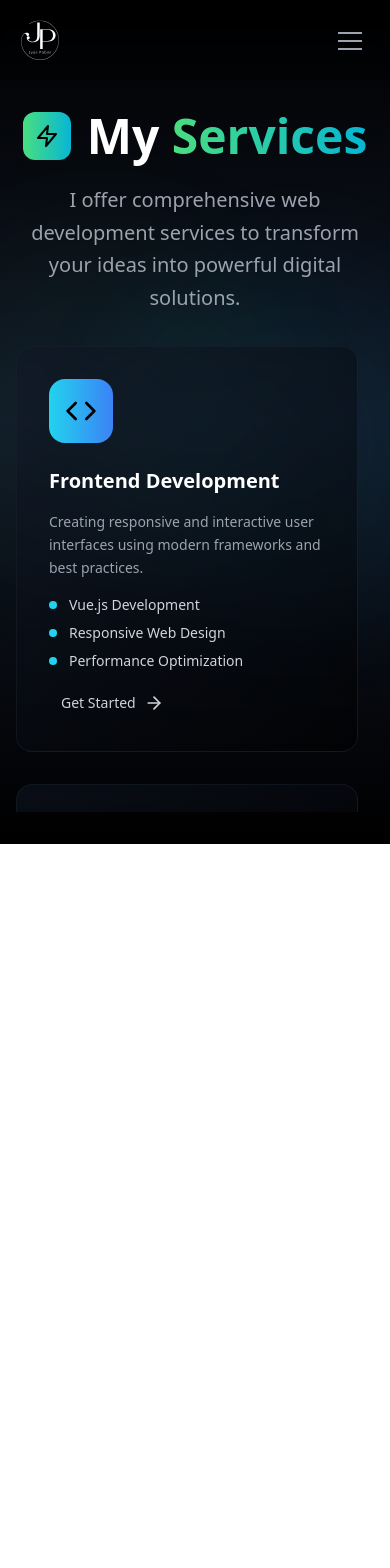
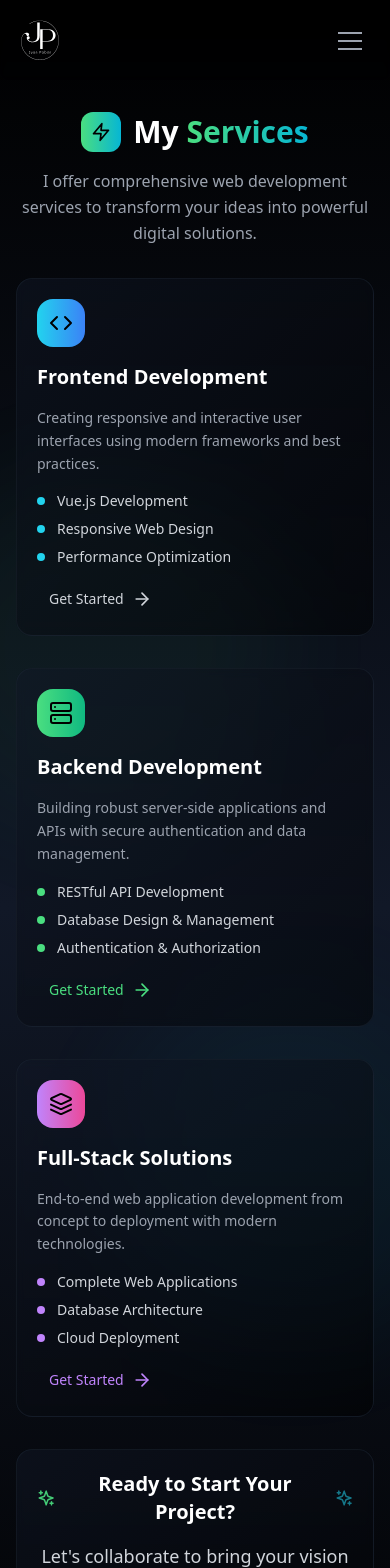
Before and after one commit to JuanFernando447/AI-PORTFOLIO, a React (Vite) app: page /AI-PORTFOLIO/services in a window 390 px wide. Shown: the top 1568 px of the page. Before the commit the page ends 844 px from the top, so only its background shows below. Built offline with nearby package versions, Linux system fonts and the light colour scheme.

Commit message:
refactor: updated landing to avoid responsive for mobile screens

```diff
--- a/src/components/layout/Footer.tsx
+++ b/src/components/layout/Footer.tsx
@@ -24,8 +24,8 @@ export const Footer: React.FC = () => {
         <div className="absolute bottom-0 right-1/4 w-64 h-64 bg-green-400/5 rounded-full blur-3xl"></div>
       </div>
 
-      <div className="max-w-7xl mx-auto px-4 sm:px-6 lg:px-8 py-16 relative z-10">
-        <div className="grid md:grid-cols-3 gap-12 items-center mb-12">
+      <div className="max-w-7xl mx-auto px-4 sm:px-6 lg:px-8 py-10 lg:py-16 relative z-10">
+        <div className="grid grid-cols-1 md:grid-cols-3 gap-8 lg:gap-12 items-center mb-10 lg:mb-12 text-center md:text-left">
           {/* Enhanced brand section */}
           <div className="space-y-6">
             <button
@@ -91,7 +91,7 @@ export const Footer: React.FC = () => {
 
         {/* Enhanced bottom section */}
         <div className="flex flex-col md:flex-row justify-between items-center space-y-4 md:space-y-0">
-          <div className="flex items-center space-x-2 text-gray-400">
+          <div className="flex items-center justify-center md:justify-start space-x-2 text-gray-400">
             <span>Made with</span>
             <Heart className="w-4 h-4 text-red-400 animate-pulse" />
             <span>by {developerData.name.split(' ')[0]}</span>
@@ -105,7 +105,7 @@ export const Footer: React.FC = () => {
             </p>
             <a
               href={`mailto:${developerData.email}`}
-              className="text-cyan-400 hover:text-cyan-300 transition-colors duration-300 font-medium"
+              className="text-cyan-400 hover:text-cyan-300 transition-colors duration-300 font-medium break-all"
             >
               {developerData.email}
             </a>
--- a/src/components/sections/Services.tsx
+++ b/src/components/sections/Services.tsx
@@ -29,34 +29,34 @@ export const Services: React.FC = () => {
   };
 
   return (
-    <section className="h-screen w-full bg-gradient-to-b from-black via-gray-900 to-black relative overflow-hidden pt-20">
+    <section className="min-h-screen lg:h-screen w-full bg-gradient-to-b from-black via-gray-900 to-black relative lg:overflow-hidden pt-20">
       {/* Dynamic background */}
       <div className="absolute inset-0">
         <div className="absolute top-1/4 right-1/4 w-96 h-96 bg-green-400/5 rounded-full blur-3xl animate-pulse"></div>
         <div className="absolute bottom-1/4 left-1/4 w-96 h-96 bg-cyan-400/5 rounded-full blur-3xl animate-pulse" style={{ animationDelay: '1.5s' }}></div>
       </div>
 
-      <div className="max-w-7xl mx-auto px-4 sm:px-6 lg:px-8 relative z-10 h-full flex flex-col py-8">
+      <div className="max-w-7xl mx-auto px-4 sm:px-6 lg:px-8 relative z-10 py-8 flex flex-col lg:h-full">
         {/* Enhanced header */}
         <div className={`text-center mb-8 transform transition-all duration-1000 ${
           isVisible ? 'translate-y-0 opacity-100' : 'translate-y-10 opacity-0'
         }`}>
-          <div className="flex items-center justify-center space-x-4 mb-6">
-            <div className="w-12 h-12 bg-gradient-to-r from-green-400 to-cyan-500 rounded-xl flex items-center justify-center">
-              <Zap className="w-6 h-6 text-black" />
+          <div className="flex items-center justify-center space-x-3 mb-4 lg:mb-6">
+            <div className="w-10 h-10 lg:w-12 lg:h-12 bg-gradient-to-r from-green-400 to-cyan-500 rounded-xl flex items-center justify-center">
+              <Zap className="w-5 h-5 lg:w-6 lg:h-6 text-black" />
             </div>
-            <h2 className="text-5xl font-bold">
+            <h2 className="text-3xl sm:text-4xl lg:text-5xl font-bold">
               <span className="text-white">My</span>{' '}
               <span className="bg-gradient-to-r from-green-400 to-cyan-500 bg-clip-text text-transparent">Services</span>
             </h2>
           </div>
-          <p className="text-xl text-gray-400 max-w-3xl mx-auto leading-relaxed">
+          <p className="text-base lg:text-xl text-gray-400 max-w-3xl mx-auto leading-relaxed">
             I offer comprehensive web development services to transform your ideas into powerful digital solutions.
           </p>
         </div>
 
         {/* Enhanced services grid */}
-        <div className="flex-1 overflow-y-auto pr-4">
+        <div className="pb-8 lg:flex-1 lg:overflow-y-auto lg:pr-4">
           <div className="grid md:grid-cols-2 lg:grid-cols-3 gap-8 mb-8">
             {servicesData.map((service, index) => {
               const IconComponent = iconMap[service.icon as keyof typeof iconMap];
@@ -66,7 +66,7 @@ export const Services: React.FC = () => {
               return (
                 <GlowCard
                   key={service.id}
-                  className={`p-8 transform transition-all duration-700 ${
+                  className={`p-5 lg:p-8 transform transition-all duration-700 ${
                     isVisible ? 'translate-y-0 opacity-100' : 'translate-y-20 opacity-0'
                   }`}
                   style={{ transitionDelay: `${300 + index * 200}ms` }}
@@ -75,15 +75,15 @@ export const Services: React.FC = () => {
                   onMouseLeave={() => setHoveredService(null)}
                 >
                   {/* Enhanced icon */}
-                  <div className="mb-6">
-                    <div className={`w-16 h-16 bg-gradient-to-r ${
+                  <div className="mb-4 lg:mb-6">
+                    <div className={`w-12 h-12 lg:w-16 lg:h-16 bg-gradient-to-r ${
                       glowColor === 'cyan' ? 'from-cyan-400 to-blue-500' :
                       glowColor === 'green' ? 'from-green-400 to-emerald-500' :
                       'from-purple-400 to-pink-500'
-                    } rounded-2xl flex items-center justify-center mb-4 transform transition-all duration-300 ${
+                    } rounded-2xl flex items-center justify-center mb-3 lg:mb-4 transform transition-all duration-300 ${
                       hoveredService === service.id ? 'scale-110 rotate-6' : 'scale-100 rotate-0'
                     }`}>
-                      <IconComponent className="w-8 h-8 text-black" />
+                      <IconComponent className="w-6 h-6 lg:w-8 lg:h-8 text-black" />
                     </div>
                   </div>
 
@@ -146,12 +146,12 @@ export const Services: React.FC = () => {
           <div className={`transform transition-all duration-1000 delay-1000 ${
             isVisible ? 'translate-y-0 opacity-100' : 'translate-y-10 opacity-0'
           }`}>
-            <GlowCard className="p-8 text-center relative overflow-hidden" glowColor="green">
-              <div className="relative z-10 space-y-6">
-                <div className="flex items-center justify-center space-x-4 mb-4">
-                  <Sparkles className="w-6 h-6 text-green-400 animate-pulse" />
-                  <h3 className="text-2xl font-bold text-white">Ready to Start Your Project?</h3>
-                  <Sparkles className="w-6 h-6 text-cyan-400 animate-pulse" style={{ animationDelay: '0.5s' }} />
+            <GlowCard className="p-5 lg:p-8 text-center relative overflow-hidden" glowColor="green">
+              <div className="relative z-10 space-y-4 lg:space-y-6">
+                <div className="flex items-center justify-center space-x-3 lg:space-x-4 mb-3 lg:mb-4">
+                  <Sparkles className="w-5 h-5 lg:w-6 lg:h-6 text-green-400 animate-pulse" />
+                  <h3 className="text-xl lg:text-2xl font-bold text-white">Ready to Start Your Project?</h3>
+                  <Sparkles className="w-5 h-5 lg:w-6 lg:h-6 text-cyan-400 animate-pulse" style={{ animationDelay: '0.5s' }} />
                 </div>
 
                 <p className="text-lg text-gray-300 max-w-2xl mx-auto leading-relaxed">
--- a/src/components/ui/GlowCard.tsx
+++ b/src/components/ui/GlowCard.tsx
@@ -1,8 +1,7 @@
 import React from 'react';
 
-interface GlowCardProps {
-  children: React.ReactNode;
-  className?: string;
+// Extends HTMLDivElement attributes to accept style, onMouseEnter, onMouseLeave, etc.
+interface GlowCardProps extends React.HTMLAttributes<HTMLDivElement> {
   glowColor?: string;
   hoverScale?: boolean;
 }
@@ -11,7 +10,8 @@ export const GlowCard: React.FC<GlowCardProps> = ({
   children,
   className = '',
   glowColor = 'cyan',
-  hoverScale = true
+  hoverScale = true,
+  ...rest
 }) => {
   const glowColors = {
     cyan: 'hover:shadow-cyan-400/25 hover:border-cyan-400/50',
@@ -22,6 +22,7 @@ export const GlowCard: React.FC<GlowCardProps> = ({
 
   return (
     <div
+      {...rest}
       className={`
         relative group bg-gradient-to-br from-gray-900/50 to-black/50
         backdrop-blur-sm border border-gray-800/50 rounded-2xl
--- a/src/index.css
+++ b/src/index.css
@@ -2,27 +2,34 @@
 @tailwind components;
 @tailwind utilities;
 
-/* Disable default scrolling completely */
-html, body {
-  overflow: hidden !important;
-  height: 100vh !important;
-  width: 100vw !important;
-  position: fixed !important;
-  top: 0 !important;
-  left: 0 !important;
+/* Allow natural page scroll — lock only when mobile menu is open */
+html {
+  scroll-behavior: smooth;
 }
 
-/* Prevent any scrolling */
+html, body {
+  width: 100%;
+  min-height: 100%;
+  overflow-x: hidden;
+}
+
+/* Hide scrollbar on desktop but keep scroll functional on mobile */
+@media (min-width: 1024px) {
+  html, body {
+    overflow: hidden;
+    height: 100vh;
+  }
+
   * {
-  -ms-overflow-style: none !important;
-  scrollbar-width: none !important;
+    -ms-overflow-style: none;
+    scrollbar-width: none;
   }
 
   *::-webkit-scrollbar {
-  display: none !important;
+    display: none;
   }
 
-/* Custom scrollbar for internal scrollable areas only */
+  /* Custom scrollbar for internal scrollable areas on desktop */
   .overflow-y-auto::-webkit-scrollbar {
     display: block !important;
     width: 6px;
@@ -40,6 +47,7 @@ html, body {
   .overflow-y-auto::-webkit-scrollbar-thumb:hover {
     background: linear-gradient(to bottom, #00b8e6, #00e67a);
   }
+}
 
 /* Prevent text selection on menu items */
 .hamburger-menu button {
@@ -49,13 +57,13 @@ html, body {
   user-select: none;
 }
 
-/* Smooth transitions for all elements */
-* {
+/* Smooth transitions for all interactive elements */
+*, *::before, *::after {
   transition-property: transform, opacity, background-color, border-color, color, fill, stroke;
   transition-timing-function: cubic-bezier(0.4, 0, 0.2, 1);
 }
 
-/* Prevent any form of scrolling */
+/* Lock scroll when mobile menu is open */
 body.menu-open {
   overflow: hidden !important;
   position: fixed !important;
@@ -63,7 +71,7 @@ body.menu-open {
   height: 100% !important;
 }
 
-/* Ensure no scrolling on any element */
-html * {
-  overscroll-behavior: none !important;
+/* Prevent overscroll bounce on all devices */
+html {
+  overscroll-behavior: none;
 }
```
Also changed, not shown: src/components/sections/About.tsx (+12 -12 lines), src/components/sections/Contact.tsx (+13 -13 lines), src/components/sections/Hero.tsx (+25 -25 lines). Lines whose indentation alone changed are shown as unchanged.
